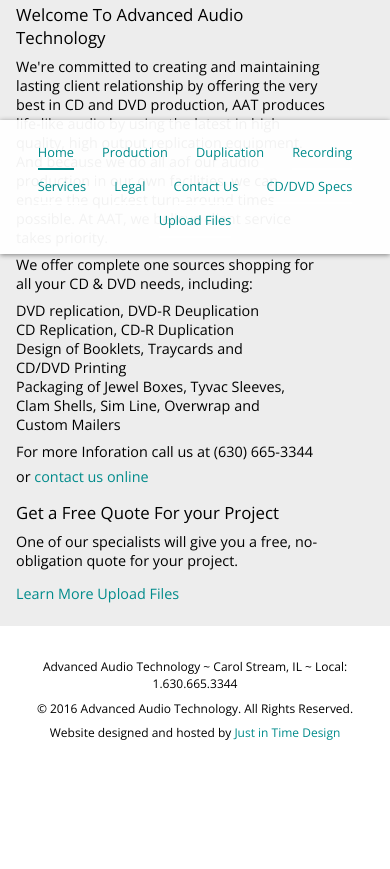
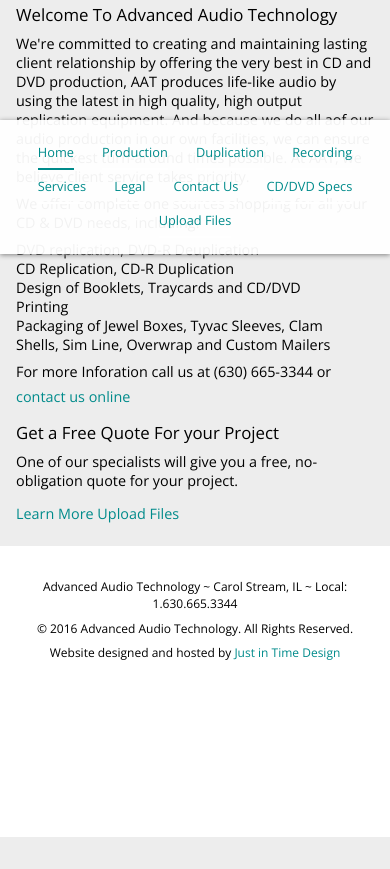
Before and after one commit to yuens1002/redesign, a plain HTML site: page index.html in a window 390 px wide. Shown: the part 590-1459 px from the top of the page. After the commit the page ends 1427 px from the top, so only its background shows below. Drawn offline with nearby package versions, Linux system fonts and the light colour scheme.

Commit message:
margin adjustments on asides in #main

```diff
--- a/style.css
+++ b/style.css
@@ -193,7 +193,6 @@ button:hover {
 
 #main aside:first-child {
 	flex: 2;
-	flex-basis: 20%;
 	padding-right: 3rem;
 
 }
@@ -212,6 +211,8 @@ footer {
 
 @media all and (max-width: 750px) {
   nav { font-size: 80%; }
+  #main aside:first-child {
+	padding: 0;
 }
 
 @media all and (max-width: 660px) {
@@ -230,10 +231,11 @@ footer {
 	aside, nav, header, #main, #carousel .text, footer {
 	padding: 1rem;
 	}
-
 	footer {
-		padding-bottom: 7rem;
+		padding-bottom: 10rem;
 		font-size: 75%;
 	}
+}
+
 
 }
```
